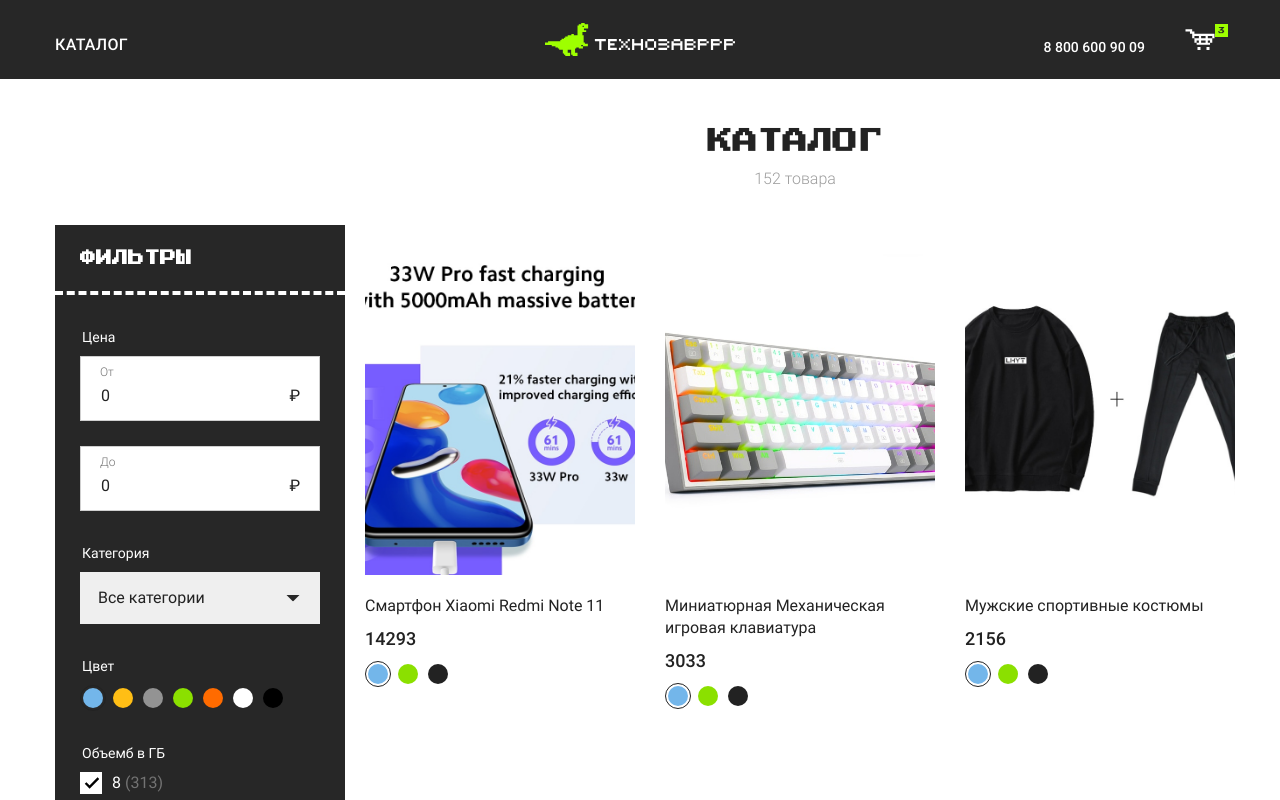
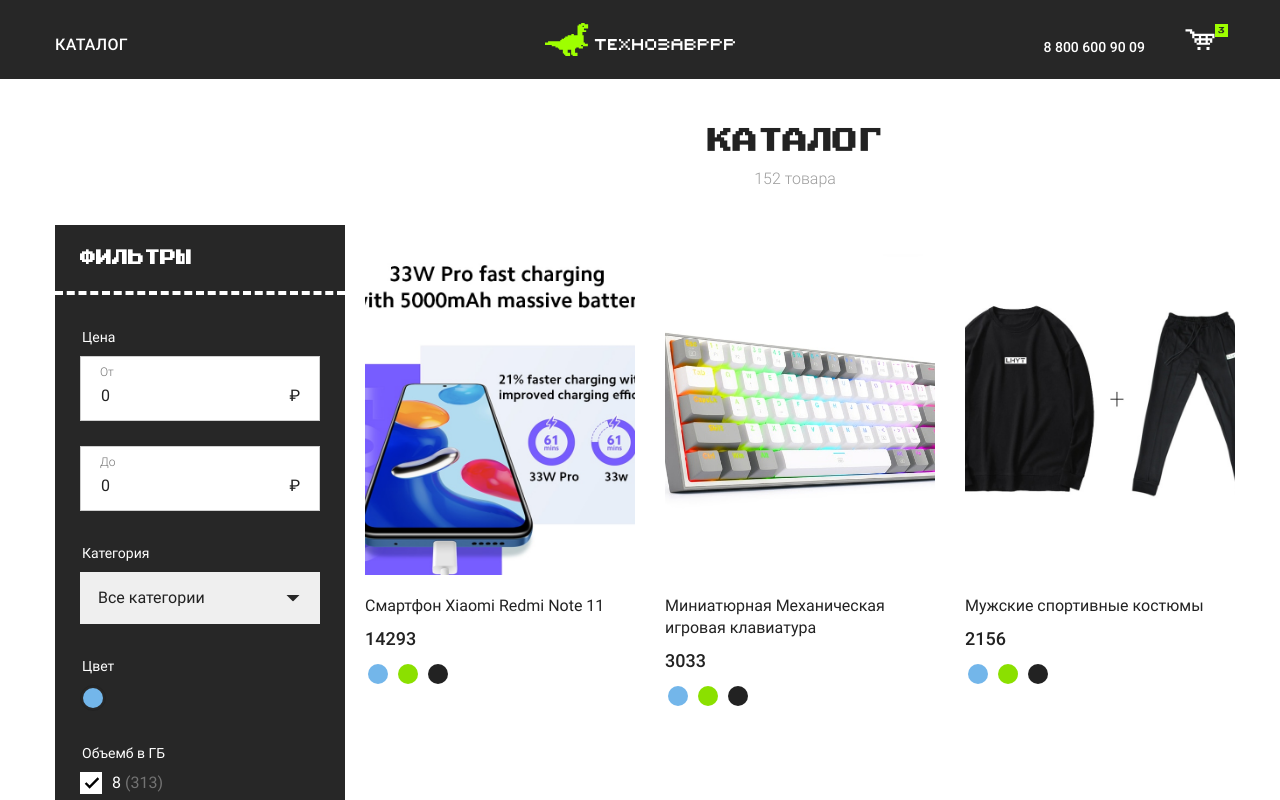
Before and after one commit to spartachesko/vue3, a Vue app: page / in a window 1280 px wide. Shown: the top 800 px of the page. Built offline with nearby package versions, Linux system fonts and the light colour scheme.

Commit message:
исправил работу стрелок

```diff
--- a/src/components/BasePagination.vue
+++ b/src/components/BasePagination.vue
@@ -70,7 +70,7 @@
   },
   methods: {
     paginate(page) {
-      if (page >= 1 || page <= this.pages) {
+      if (page >= 1 && page <= this.pages) {
         this.$emit('paginate', page);
       }
     },
--- a/src/components/ProductFilter.vue
+++ b/src/components/ProductFilter.vue
@@ -42,48 +42,11 @@
                   <input class="colors__radio sr-only"
                   type="radio"
                   name="color"
-                  value="#73B6EA"
+                  value="valueColor"
                   checked="">
                   <span class="colors__value" style="background-color: #73B6EA;">
                   </span>
                 </label>
-              </li>
-              <li class="colors__item">
-                <label class="colors__label">
-                  <input class="colors__radio sr-only" type="radio" name="color" value="#FFBE15">
-                  <span class="colors__value" style="background-color: #FFBE15;">
-                  </span>
-                </label>
-              </li>
-              <li class="colors__item">
-                <label class="colors__label">
-                  <input class="colors__radio sr-only" type="radio" name="color" value="#939393">
-                  <span class="colors__value" style="background-color: #939393;">
-                </span></label>
-              </li>
-              <li class="colors__item">
-                <label class="colors__label">
-                  <input class="colors__radio sr-only" type="radio" name="color" value="#8BE000">
-                  <span class="colors__value" style="background-color: #8BE000;">
-                </span></label>
-              </li>
-              <li class="colors__item">
-                <label class="colors__label">
-                  <input class="colors__radio sr-only" type="radio" name="color" value="#FF6B00">
-                  <span class="colors__value" style="background-color: #FF6B00;">
-                </span></label>
-              </li>
-              <li class="colors__item">
-                <label class="colors__label">
-                  <input class="colors__radio sr-only" type="radio" name="color" value="#FFF">
-                  <span class="colors__value" style="background-color: #FFF;">
-                </span></label>
-              </li>
-              <li class="colors__item">
-                <label class="colors__label">
-                  <input class="colors__radio sr-only" type="radio" name="color" value="#000">
-                  <span class="colors__value" style="background-color: #000;">
-                </span></label>
               </li>
             </ul>
           </fieldset>
--- a/src/components/ProductItem.vue
+++ b/src/components/ProductItem.vue
@@ -14,27 +14,14 @@
       </span>
     </li>
     <ul class="colors colors--black">
-      <li class="colors__item">
+      <li class="colors__item" v-for = "(_color, index) in product.colors" :key="index">
         <label class="colors__label">
           <input class="colors__radio sr-only"
           type="radio"
-          value="#73B6EA"
+          value="_color"
           v-model="color">
-          <span class="colors__value" style="background-color: #73B6EA;">
-          </span>
-        </label>
-      </li>
-      <li class="colors__item">
-        <label class="colors__label">
-          <input class="colors__radio sr-only" type="radio"  value="#8BE000" v-model="color">
-          <span class="colors__value" style="background-color: #8BE000;">
-          </span>
-        </label>
-      </li>
-      <li class="colors__item">
-        <label class="colors__label">
-          <input class="colors__radio sr-only" type="radio"  value="#222" v-model="color">
-          <span class="colors__value" style="background-color: #222;">
+          <span class="colors__value"
+          :style="{'background-color': _color}">
           </span>
         </label>
       </li>
@@ -47,7 +34,7 @@
 export default {
   data() {
     return {
-      color: '#73B6EA',
+      color: 'this.product.colors[0]',
     };
   },
   props: ['product'],
--- a/src/data/products.js
+++ b/src/data/products.js
@@ -5,6 +5,7 @@
     title: 'Смартфон Xiaomi Redmi Note 11',
     price: 14293,
     image: 'img\\Xiaomi-Redmi-Note-11.jpg',
+    colors: ['#73B6EA', '#8BE000', '#222'],
   },
   {
     id: 2,
@@ -12,6 +13,7 @@
     title: 'Миниатюрная Механическая игровая клавиатура',
     price: 3033,
     image: 'img\\REDRAGON.jpg',
+    colors: ['#73B6EA', '#8BE000', '#222'],
   },
   {
     id: 3,
@@ -19,6 +21,7 @@
     title: 'Мужские спортивные костюмы',
     price: 2156,
     image: 'img\\tshirt.jpg',
+    colors: ['#73B6EA', '#8BE000', '#222'],
   },
   {
     id: 4,
@@ -26,6 +29,7 @@
     title: 'Новинка RCD330 187B MIB радиоприемник',
     price: 32486,
     image: 'img\\RCD330-187B-MIB-RCD360-PRO-NONAME-Android-Carplay-VW.jpg',
+    colors: ['#73B6EA', '#8BE000', '#222'],
   },
   {
     id: 5,
@@ -33,6 +37,7 @@
     title: 'Женский двухслойный Ветрозащитный Автоматический Зонт от дождя',
     price: 782,
     image: 'img\\mbrella.jpg',
+    colors: ['#73B6EA', '#8BE000', '#222'],
   },
   {
     id: 6,
@@ -40,6 +45,7 @@
     title: 'Комплект для электровелосипеда Bafang BBS02B',
     price: 61884,
     image: 'img\\Bafang-BBS02B-750-48.jpg',
+    colors: ['#73B6EA', '#8BE000', '#222'],
   },
   {
     id: 7,
@@ -47,6 +53,7 @@
     title: 'Набор для самостоятельной сборки рамы с ЧПУ',
     price: 44079,
     image: 'img\\equipment.jpg',
+    colors: ['#73B6EA', '#8BE000', '#222'],
   },
   {
     id: 8,
@@ -54,6 +61,7 @@
     title: 'Тренажерный зал Фитнес',
     price: 6551,
     image: 'img\\fitnes.jpg',
+    colors: ['#73B6EA', '#8BE000', '#222'],
   },
   {
     id: 9,
@@ -61,6 +69,7 @@
     title: 'Новый летний Модный хлопковый жилет на бретелях',
     price: 325,
     image: 'img\\singlet.jpg',
+    colors: ['#73B6EA', '#8BE000', '#222'],
   },
   {
     id: 10,
@@ -68,6 +77,7 @@
     title: 'полировальная машина для металла',
     price: 24755,
     image: 'img\\tank.jpg',
+    colors: ['#73B6EA', '#8BE000', '#222'],
   },
   {
     id: 11,
@@ -75,6 +85,7 @@
     title: '3D-принтер Voxelab Aquila',
     price: 51106,
     image: 'img\\Voxelab-Aquila-3D.jpg',
+    colors: ['#73B6EA', '#8BE000', '#222'],
   },
   {
     id: 12,
@@ -82,5 +93,6 @@
     title: 'шаговый двигатель',
     price: 944,
     image: 'img\\Nema23.jpg',
+    colors: ['#73B6EA', '#8BE000', '#222'],
   },
 ];
```
